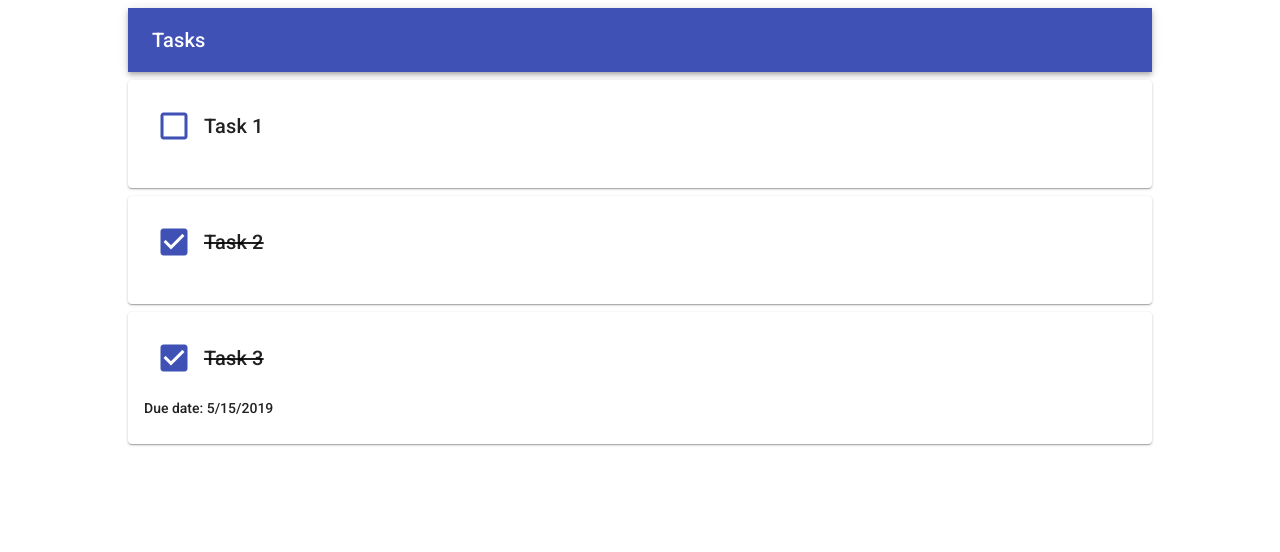
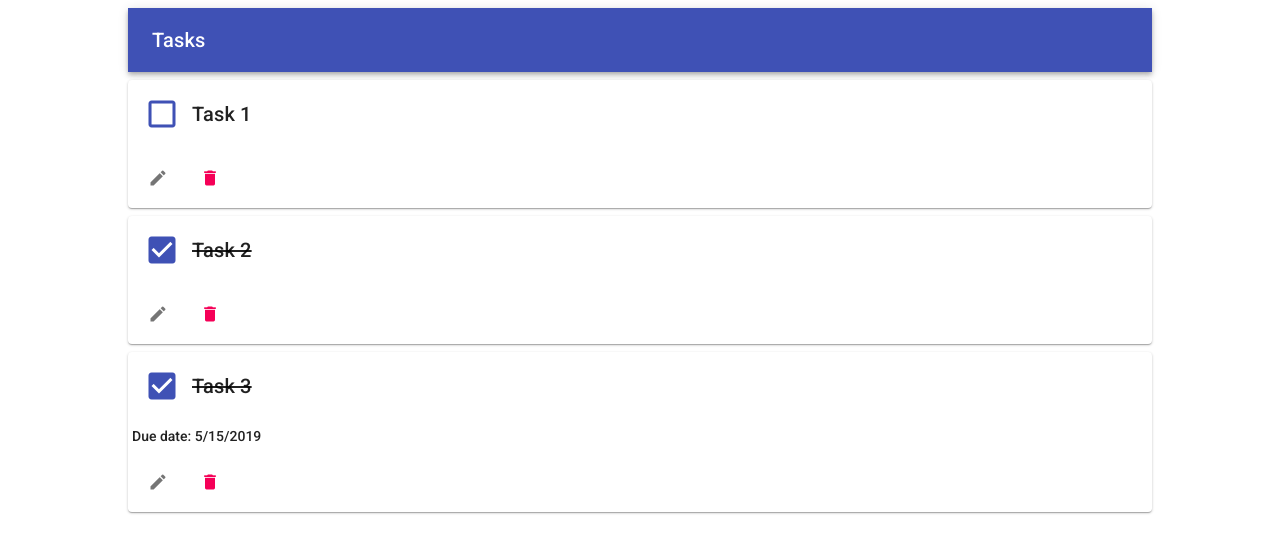
Before and after one commit to Gveir/todo-list-excercise, a React (Create React App) app in the folder react/client/: page / in a window 1280 px wide. Shown: the top 552 px of the page. Built offline with nearby package versions, Linux system fonts and the light colour scheme.

Commit message:
Deleting task

```diff
--- a/react/client/src/actions/index.js
+++ b/react/client/src/actions/index.js
@@ -1,4 +1,4 @@
-import { FETCH_TASKS, TOGGLE_COMPLETE } from './types';
+import { FETCH_TASKS, TOGGLE_COMPLETE, DELETE_TASK } from './types';
 
 export const fetchTasks = () => {
   return {
@@ -22,3 +22,10 @@ export const toggleComplete = task => {
     task
   };
 };
+
+export const deleteTask = task => {
+  return {
+    type: DELETE_TASK,
+    task
+  };
+};
--- a/react/client/src/actions/types.js
+++ b/react/client/src/actions/types.js
@@ -1,2 +1,3 @@
 export const FETCH_TASKS = 'FETCH_TASKS';
 export const TOGGLE_COMPLETE = 'TOGGLE_COMPLETE';
+export const DELETE_TASK = 'DELETE_TASK';
--- a/react/client/src/components/TaskCard.js
+++ b/react/client/src/components/TaskCard.js
@@ -3,17 +3,21 @@ import { withStyles } from '@material-ui/core/styles';
 import { connect } from 'react-redux';
 import compose from 'recompose/compose';
 import Card from '@material-ui/core/Card';
+import CardActions from '@material-ui/core/CardActions';
 import CardContent from '@material-ui/core/CardContent';
 import Grid from '@material-ui/core/Grid';
 import Icon from '@material-ui/core/Icon';
 import IconButton from '@material-ui/core/IconButton';
 import Typography from '@material-ui/core/Typography';
 
-import { toggleComplete } from '../actions';
+import { toggleComplete, deleteTask } from '../actions';
 
 const styles = () => ({
   card: {
     margin: '8px 0'
+  },
+  cardContent: {
+    padding: '4px'
   },
   titleCompleted: {
     textDecoration: 'line-through'
@@ -24,12 +28,15 @@ class TaskCard extends React.Component {
   onTaskCompleteClicked = () => {
     this.props.toggleComplete(this.props.task);
   };
+  onTaskDeleteClicked = () => {
+    this.props.deleteTask(this.props.task);
+  };
 
   render() {
     const { task, classes } = this.props;
     return (
       <Card className={classes.card}>
-        <CardContent>
+        <CardContent className={classes.cardContent}>
           <Grid
             container
             spacing={8}
@@ -64,18 +71,30 @@ class TaskCard extends React.Component {
                 </Typography>
               </Grid>
             </Grid>
-            <Grid item container direction="row">
-              <Grid item />
-              <Grid item>
-                {task.dueDate && (
+            {task.dueDate && (
+              <Grid item container direction="row">
+                <Grid item />
+                <Grid item>
                   <Typography variant="body2">
                     Due date: {task.dueDate.toLocaleDateString()}
                   </Typography>
-                )}
+                </Grid>
               </Grid>
-            </Grid>
+            )}
           </Grid>
         </CardContent>
+        <CardActions>
+          <IconButton id="task-edit">
+            <Icon fontSize="small">edit</Icon>
+          </IconButton>
+          <IconButton
+            id="task-delete"
+            color="secondary"
+            onClick={this.onTaskDeleteClicked}
+          >
+            <Icon fontSize="small">delete</Icon>
+          </IconButton>
+        </CardActions>
       </Card>
     );
   }
@@ -85,6 +104,6 @@ export default compose(
   withStyles(styles),
   connect(
     null,
-    { toggleComplete }
+    { toggleComplete, deleteTask }
   )
 )(TaskCard);
--- a/react/client/src/reducers/taskReducer.js
+++ b/react/client/src/reducers/taskReducer.js
@@ -1,6 +1,6 @@
 import _ from 'lodash';
 
-import { FETCH_TASKS, TOGGLE_COMPLETE } from '../actions/types';
+import { FETCH_TASKS, TOGGLE_COMPLETE, DELETE_TASK } from '../actions/types';
 
 export default (state = {}, action) => {
   switch (action.type) {
@@ -12,6 +12,8 @@ export default (state = {}, action) => {
         ...state,
         ..._.mapKeys([{ ...task, completed: !task.completed }], 'id')
       };
+    case DELETE_TASK:
+      return _.omit(state, action.task.id);
     default:
       return state;
   }
```
